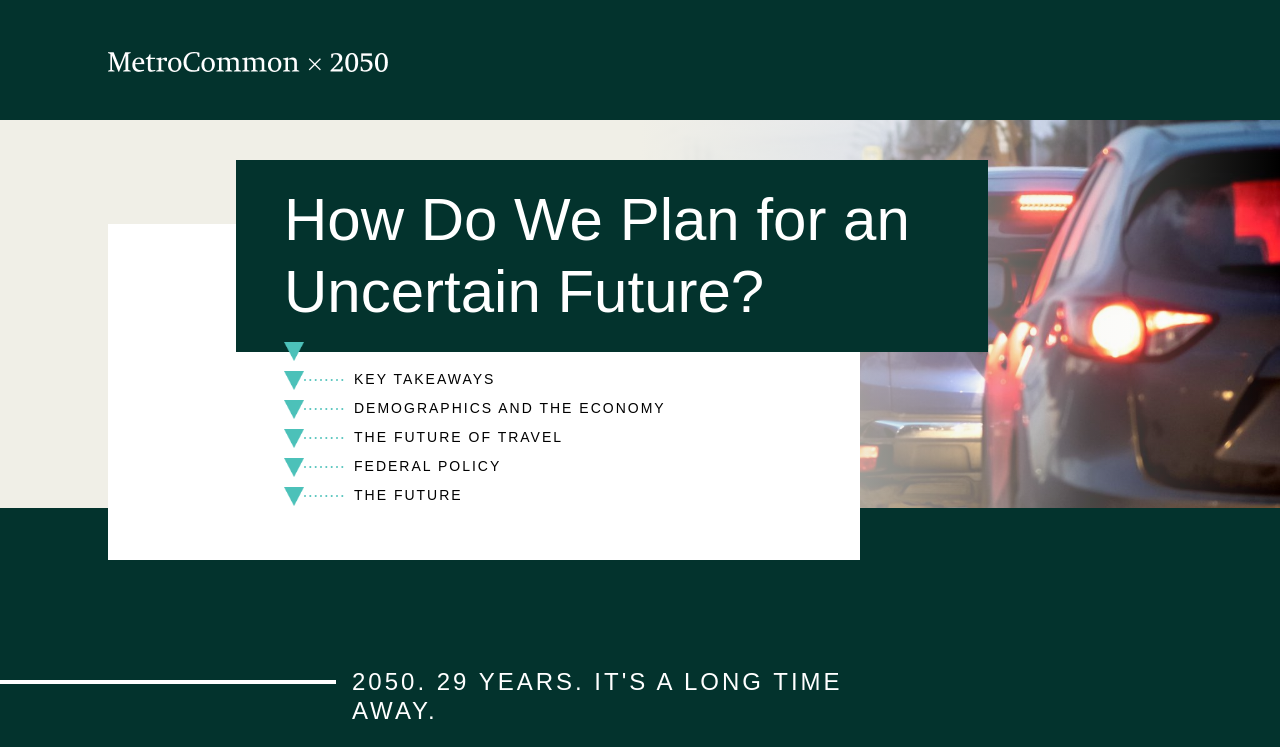
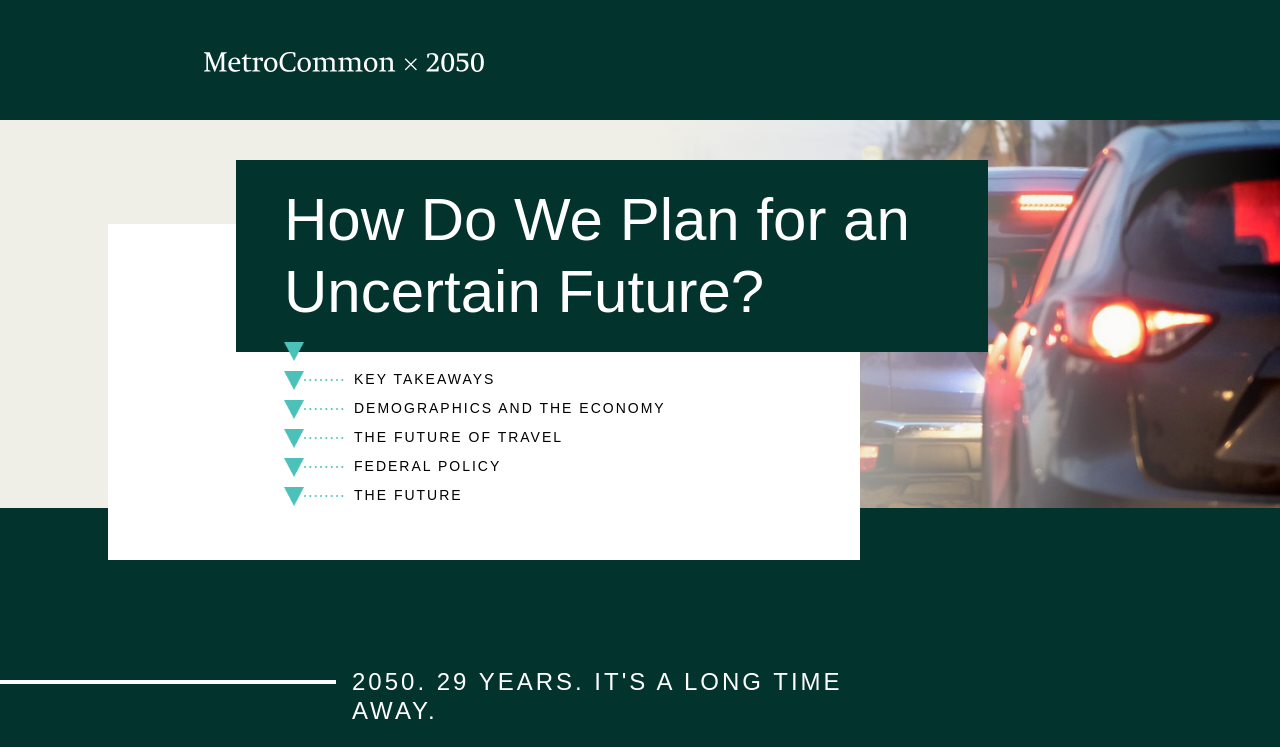
Before and after one commit to MAPC/scenario-planning, a Gatsby site: page / in a window 1280 px wide. Shown: the top 747 px of the page. Built offline with nearby package versions, Linux system fonts and the light colour scheme; Gatsby itself is replaced by a stand-in of ours.

Commit message:
Add padding to header MC link

```diff
--- a/src/utils/theme.js
+++ b/src/utils/theme.js
@@ -37,7 +37,7 @@ const headerStyle = css`
     align-items: center;
     display: flex;
     height: 100%;
-    margin: 0;
+    margin-left: 6rem;
     padding: 0;
     img {
       max-height: 20px;
```
